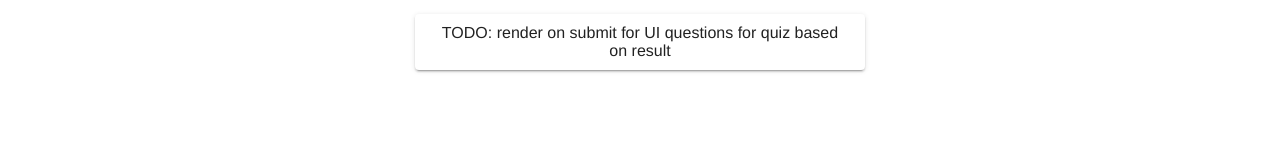
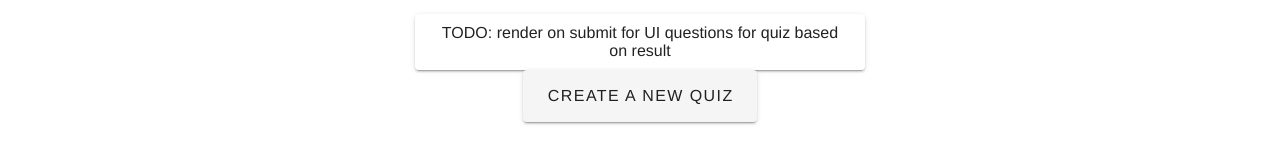
Before and after one commit to alexandratcrane/Quiz330Part3, a Vue app: page /create-quiz in a window 1280 px wide. Shown: the part 623-786 px from the top of the page. Built offline with nearby package versions, Linux system fonts and the light colour scheme.

Commit message:
added view results for create a quiz in router
Signed-off-by: Paulinusia <paulina.adamski@gmail.com>

```diff
--- a/src/router/index.js
+++ b/src/router/index.js
@@ -25,7 +25,15 @@ Vue.use(VueRouter)
       // this generates a separate chunk (about.[hash].js) for this route
       // which is lazy-loaded when the route is visited.
       component: () => import(/* webpackChunkName: "about" */ '../views/Default.vue')
-    }
+    },
+     {
+      path: '/view-quiz',
+      name: 'Render',
+      // route level code-splitting
+      // this generates a separate chunk (about.[hash].js) for this route
+      // which is lazy-loaded when the route is visited.
+      component: () => import(/* webpackChunkName: "about" */ '../views/Rendered.vue')
+    },
 ]
 
 const router = new VueRouter({
--- a/src/views/Create.vue
+++ b/src/views/Create.vue
@@ -50,7 +50,20 @@
             <v-col>
                 <v-card class = "v-card">
            TODO: render on submit for UI questions for quiz based on result
+
+
                 </v-card>
+
+
+               <router-link class="routerLink" to="/view-quiz">
+      <v-btn x-large color="blue"
+      class="ma-2 white--text">
+          Create a new Quiz
+      </v-btn>
+      </router-link>
+
+
+
             </v-col>
         </v-form>
 
@@ -106,4 +119,9 @@ export default {
 .v-select{
   margin-top: 25px;
 }
+.routerLink{
+     text-decoration: none;
+     margin: 25px;
+
+}
 </style>
--- /dev/null
+++ b/src/views/Rendered.vue
@@ -0,0 +1,26 @@
+<template>
+<v-app>
+    <Nav/>
+
+    <div class = "render">
+        <h1> quiz creation will go here
+            TODO: recode question so that it will utilitze the formatting of both rendered quiz and created quiz, so another component doesnot need to be created </h1>
+
+    </div>
+</v-app>
+</template>
+<script>
+import Nav from '@/components/Nav.vue'
+export default {
+
+  name: 'Render',
+  components: {
+    Nav
+  }
+}
+</script>
+<style scoped>
+.render{
+    margin-top: -50%;
+}
+</style>
```
Also changed, not shown: src/components/Rendered.vue (deleted, +0 -16 lines).
